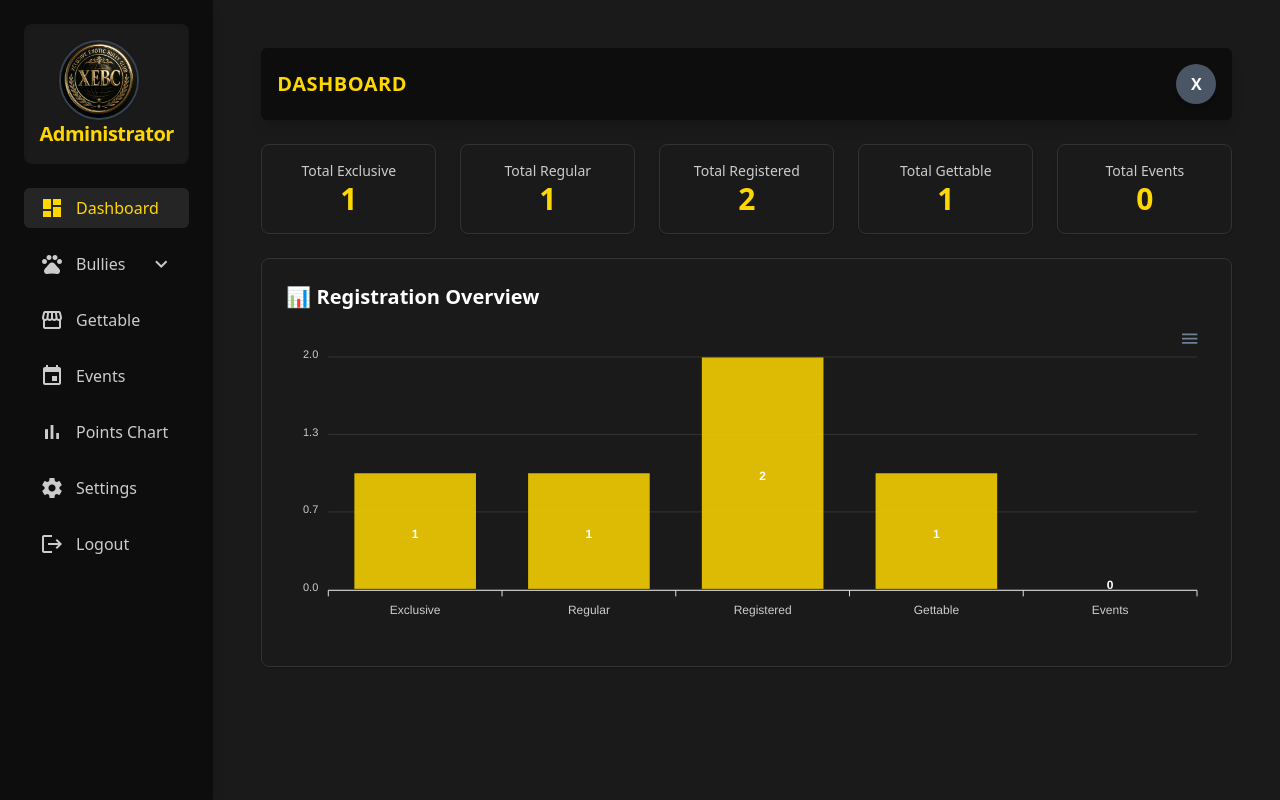
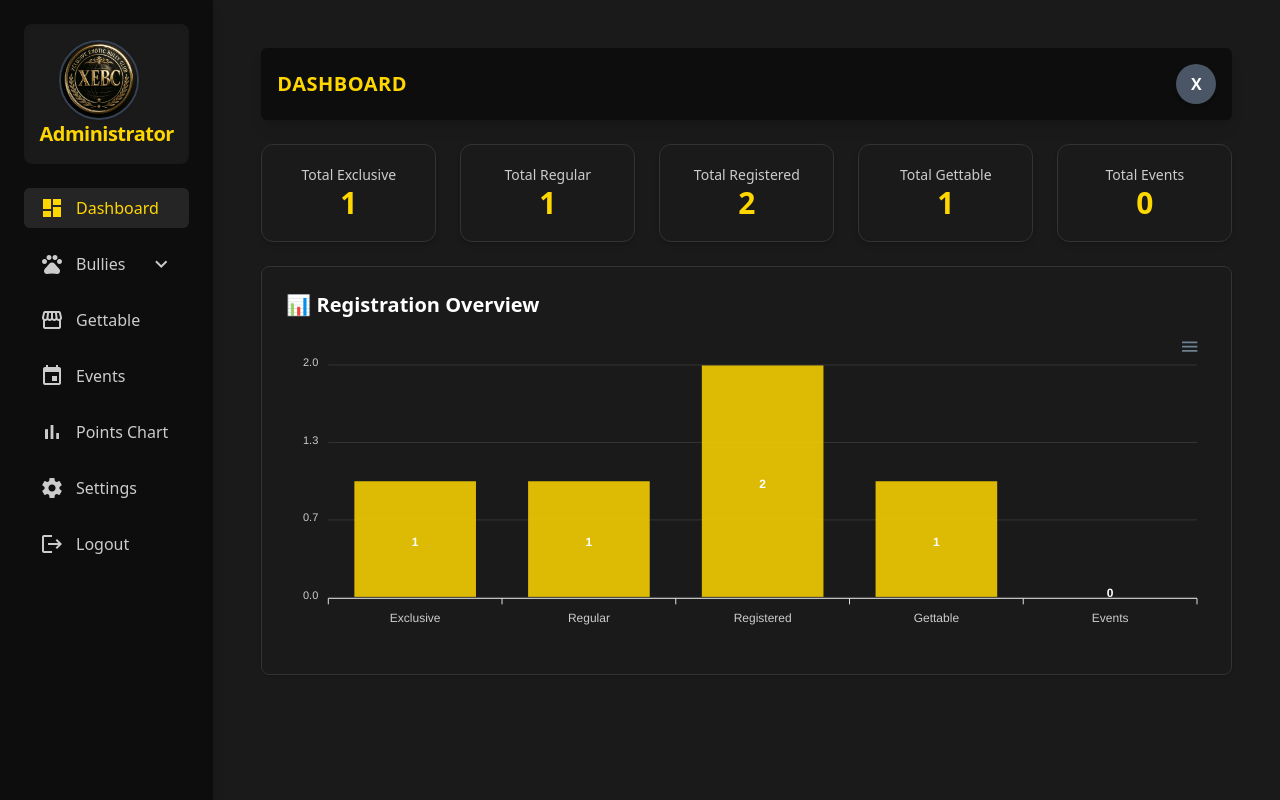
Before and after one commit to anderson895/Xclusiveexoticbullyclub, a PHP site: page /admin/dashboard in a window 1280 px wide. Run offline with PHP 8.4, Linux system fonts and the light colour scheme; a user stored in the database is signed in; data comes from the database, SQL or seed files in the repository; data that the repository does not hold is empty; style sheets or scripts are compiled from the project's sources; some libraries are stand-ins or nearby versions.

Commit message:
Update dashboard.php

```diff
--- a/admin/dashboard.php
+++ b/admin/dashboard.php
@@ -10,27 +10,34 @@ include "../src/components/admin/nav.php";
         <?php echo strtoupper(substr($_SESSION['admin_fullname'], 0, 1)); ?>
     </div>
 </div>
-
 <!-- Dashboard Summary Cards -->
-<div class="grid grid-cols-1 sm:grid-cols-2 lg:grid-cols-3 xl:grid-cols-5 gap-6 mb-6">
-  <div class="bg-[#1A1A1A] p-4 rounded-lg shadow text-center border border-[#333]">
+<div class="grid grid-cols-1 sm:grid-cols-2 md:grid-cols-3 xl:grid-cols-5 gap-6 mb-6">
+  <!-- Total Exclusive -->
+  <div class="bg-[#1A1A1A] p-5 rounded-xl shadow-md text-center border border-[#333]">
     <p class="text-[#CCCCCC] text-sm">Total Exclusive</p>
     <h2 class="text-3xl font-bold text-[#FFD700]" id="totalExclusive">0</h2>
   </div>
-  <div class="bg-[#1A1A1A] p-4 rounded-lg shadow text-center border border-[#333]">
+
+  <!-- Total Regular -->
+  <div class="bg-[#1A1A1A] p-5 rounded-xl shadow-md text-center border border-[#333]">
     <p class="text-[#CCCCCC] text-sm">Total Regular</p>
     <h2 class="text-3xl font-bold text-[#FFD700]" id="totalRegular">0</h2>
   </div>
-  <div class="bg-[#1A1A1A] p-4 rounded-lg shadow text-center border border-[#333]">
+
+  <!-- Total Registered -->
+  <div class="bg-[#1A1A1A] p-5 rounded-xl shadow-md text-center border border-[#333]">
     <p class="text-[#CCCCCC] text-sm">Total Registered</p>
     <h2 class="text-3xl font-bold text-[#FFD700]" id="totalRegistered">0</h2>
   </div>
 
-  <div class="bg-[#1A1A1A] p-4 rounded-lg shadow text-center border border-[#333]">
+  <!-- Total Gettable -->
+  <div class="bg-[#1A1A1A] p-5 rounded-xl shadow-md text-center border border-[#333]">
     <p class="text-[#CCCCCC] text-sm">Total Gettable</p>
     <h2 class="text-3xl font-bold text-[#FFD700]" id="totalGettable">0</h2>
   </div>
-  <div class="bg-[#1A1A1A] p-4 rounded-lg shadow text-center border border-[#333]">
+
+  <!-- Total Events -->
+  <div class="bg-[#1A1A1A] p-5 rounded-xl shadow-md text-center border border-[#333]">
     <p class="text-[#CCCCCC] text-sm">Total Events</p>
     <h2 class="text-3xl font-bold text-[#FFD700]" id="totalEvents">0</h2>
   </div>
```
